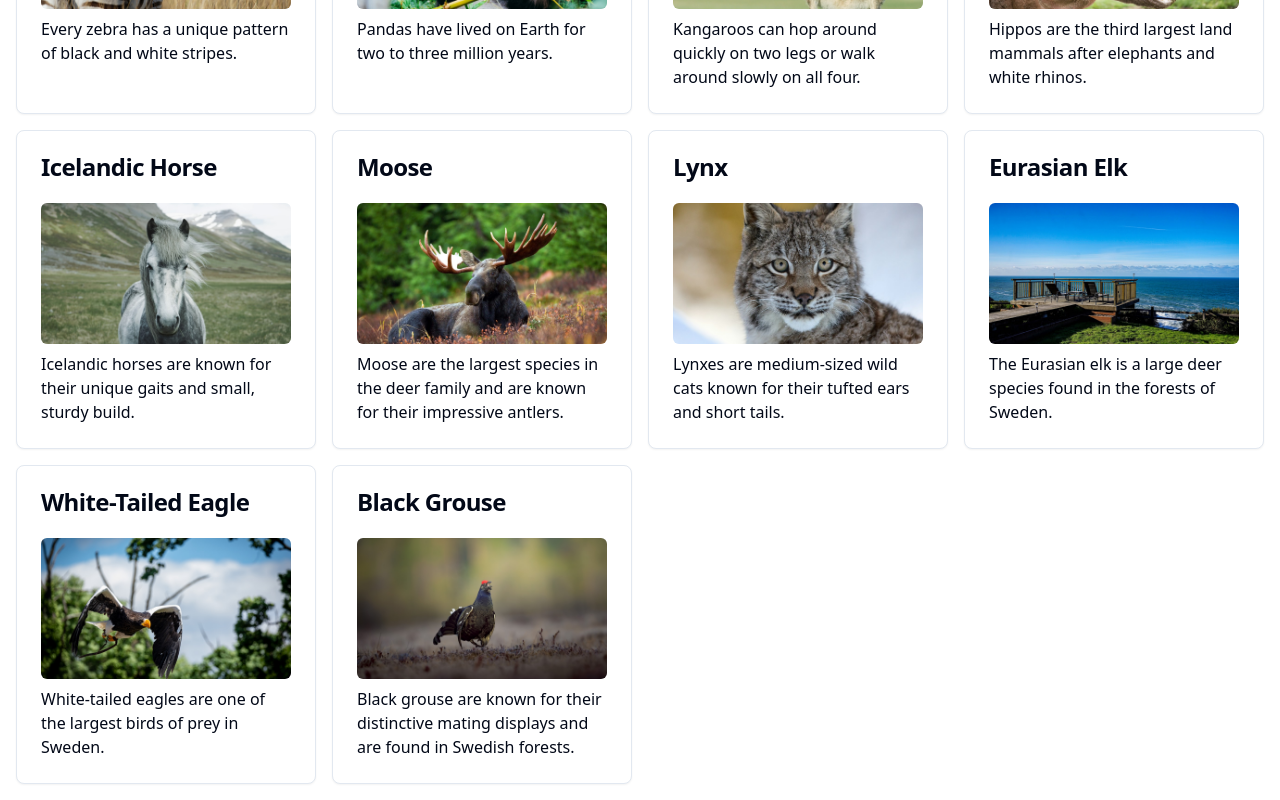
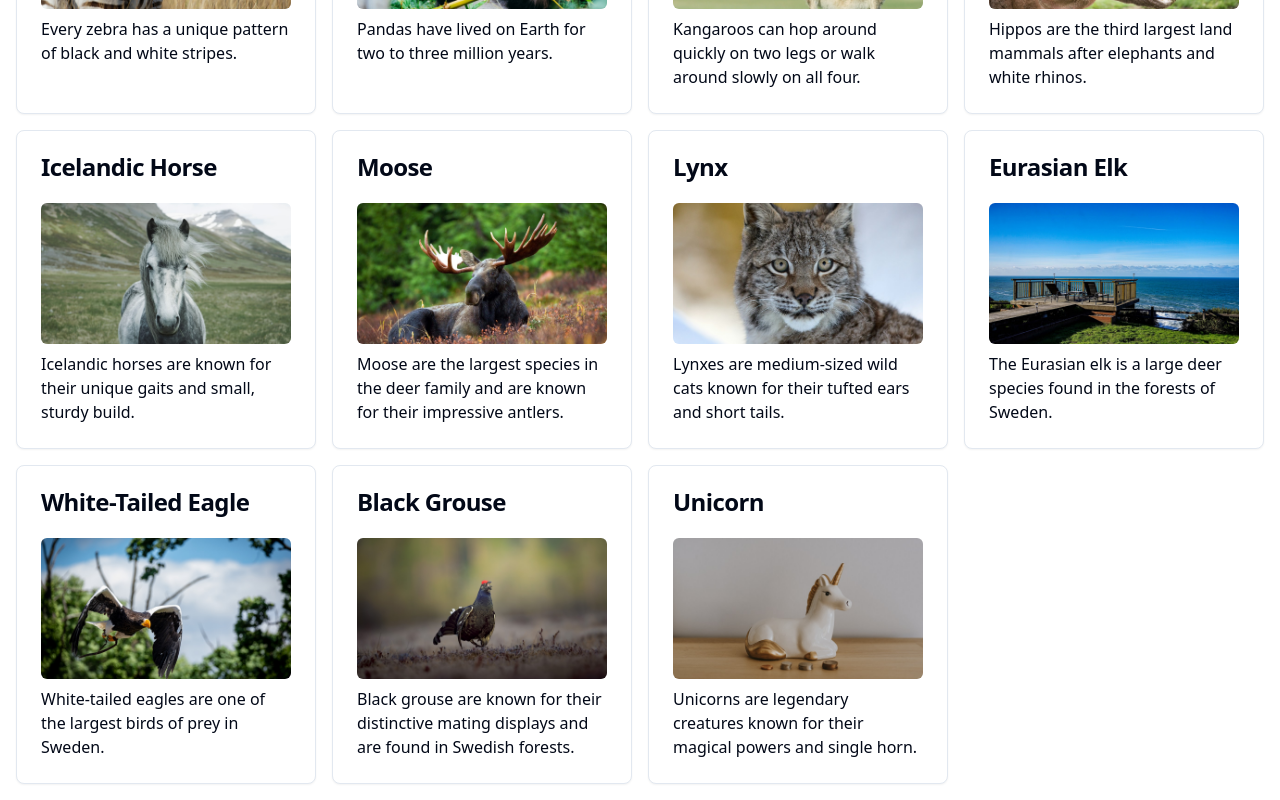
Before and after one commit to GPT-Engineer-App-Dev/customizable-base, a React (Vite) app: page / in a window 1280 px wide. Shown: the part 603-1403 px from the top of the page. Built offline with nearby package versions, Linux system fonts and the light colour scheme.

Commit message:
Added an image of a unicorn to the gallery with its title and a fact.

```diff
--- a/src/pages/Gallery.jsx
+++ b/src/pages/Gallery.jsx
@@ -17,6 +17,7 @@ const images = [
   { id: 12, src: "/images/eurasian-elk.jpg", title: "Eurasian Elk", fact: "The Eurasian elk is a large deer species found in the forests of Sweden." },
   { id: 13, src: "/images/white-tailed-eagle.jpg", title: "White-Tailed Eagle", fact: "White-tailed eagles are one of the largest birds of prey in Sweden." },
   { id: 14, src: "/images/black-grouse.jpg", title: "Black Grouse", fact: "Black grouse are known for their distinctive mating displays and are found in Swedish forests." },
+  { id: 15, src: "/images/unicorn.jpg", title: "Unicorn", fact: "Unicorns are legendary creatures known for their magical powers and single horn." },
 ];
 
 const Gallery = () => {
```
Also changed, not shown: public/images/unicorn.jpg (added).
